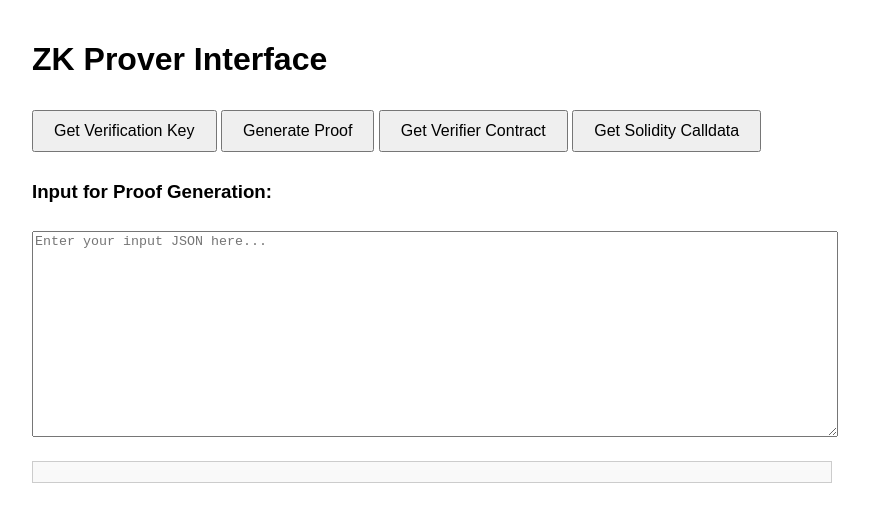
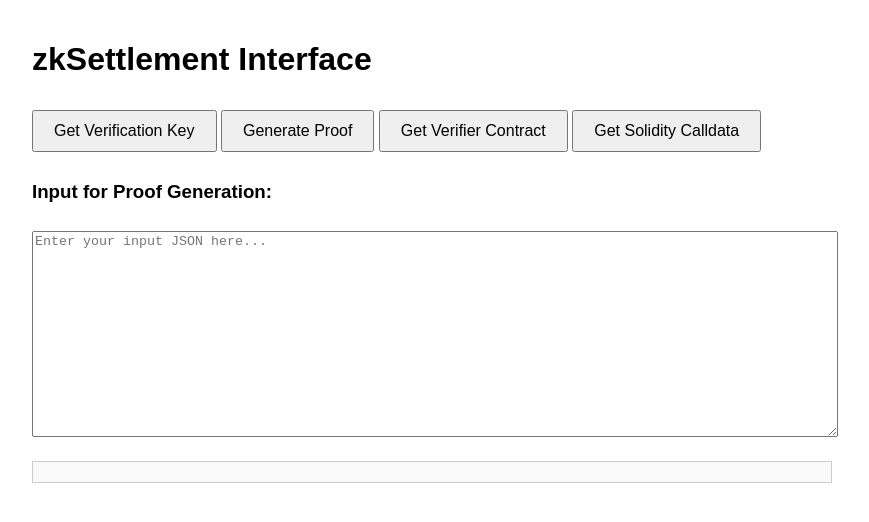
Before and after one commit to 0glabs/0g-zk-settlement, a website: page public/index.html in a window 1280 px wide. Shown: the whole page, without its empty margins (208-1077 px from the left). Drawn offline with Linux system fonts and the light colour scheme.

Commit message:
update readme

```diff
--- a/public/index.html
+++ b/public/index.html
@@ -3,7 +3,7 @@
 <head>
     <meta charset="UTF-8">
     <meta name="viewport" content="width=device-width, initial-scale=1.0">
-    <title>ZK Prover Interface</title>
+    <title>zkSettlement Interface</title>
     <style>
         body {
             font-family: Arial, sans-serif;
@@ -31,7 +31,7 @@
     </style>
 </head>
 <body>
-    <h1>ZK Prover Interface</h1>
+    <h1>zkSettlement Interface</h1>
     <button id="getVkey">Get Verification Key</button>
     <button id="prove">Generate Proof</button>
     <button id="getVerifierContract">Get Verifier Contract</button>
```
Also changed, not shown: README.md.
